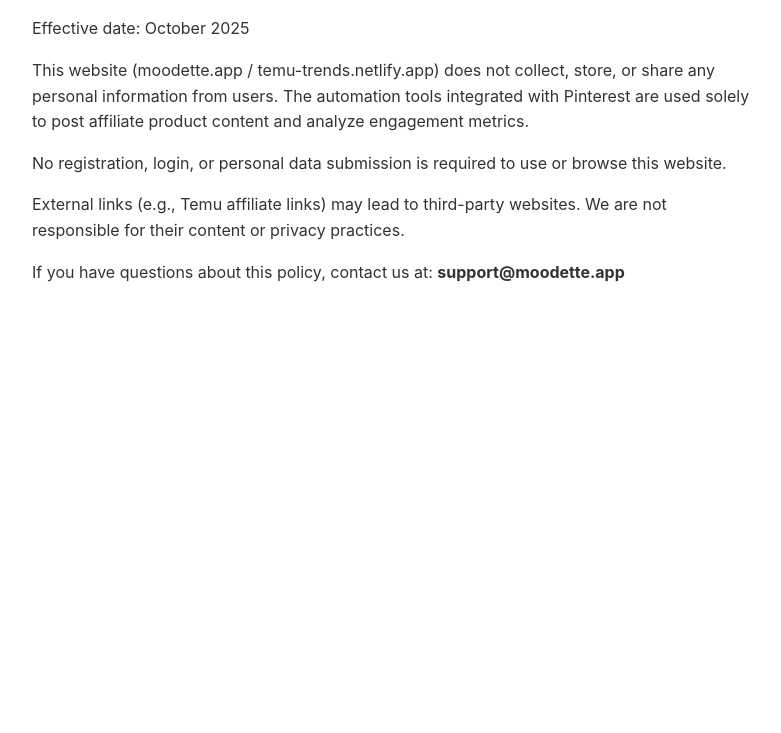
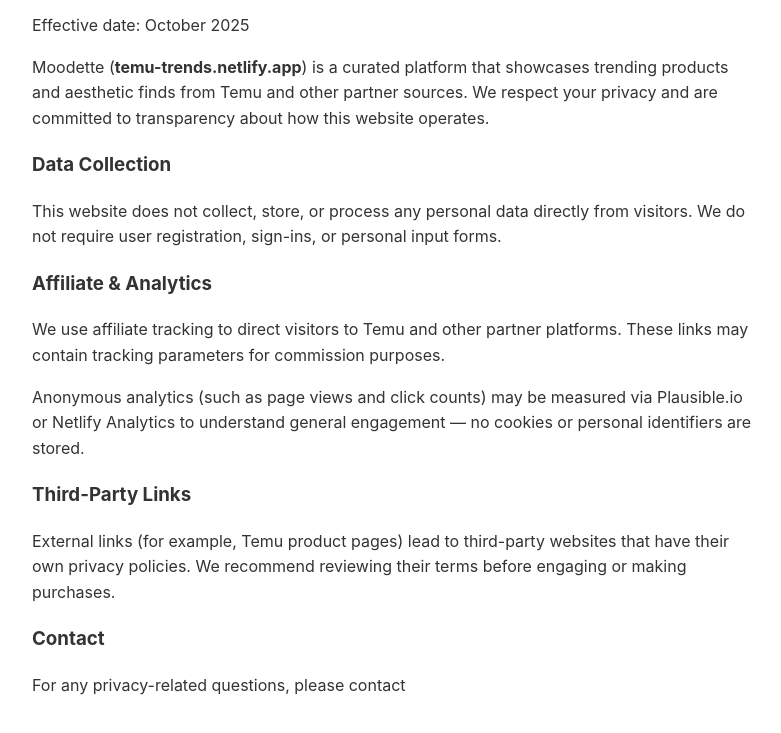
Before and after one commit to tanylee/temu-trends, a plain HTML site: page privacy.html in a window 1280 px wide. Shown: the part 89-822 px from the top of the page, without its empty margins (248-1029 px from the left). Before the commit the page ends 800 px from the top, so only its background shows below. Drawn offline with Linux system fonts and the light colour scheme.

Commit message:
Update privacy.html

```diff
--- a/privacy.html
+++ b/privacy.html
@@ -12,28 +12,46 @@
       margin: 40px auto;
       padding: 0 20px;
       color: #333;
+      background: #fff;
     }
     h1 {
       color: #ff6600;
       font-size: 1.8em;
+      margin-bottom: 10px;
     }
+    a { color: #ff6600; text-decoration: none; }
   </style>
 </head>
 <body>
   <h1>Privacy Policy</h1>
   <p>Effective date: October 2025</p>
+
   <p>
-    This website (moodette.app / temu-trends.netlify.app) does not collect, store, or share any personal information from users.
-    The automation tools integrated with Pinterest are used solely to post affiliate product content and analyze engagement metrics.
+    Moodette (<strong>temu-trends.netlify.app</strong>) is a curated platform that showcases trending products and aesthetic finds from Temu and other partner sources.
+    We respect your privacy and are committed to transparency about how this website operates.
+  </p>
+
+  <h3>Data Collection</h3>
+  <p>
+    This website does not collect, store, or process any personal data directly from visitors.
+    We do not require user registration, sign-ins, or personal input forms.
+  </p>
+
+  <h3>Affiliate & Analytics</h3>
+  <p>
+    We use affiliate tracking to direct visitors to Temu and other partner platforms.
+    These links may contain tracking parameters for commission purposes.
   </p>
   <p>
-    No registration, login, or personal data submission is required to use or browse this website.
+    Anonymous analytics (such as page views and click counts) may be measured via Plausible.io or Netlify Analytics to understand general engagement — no cookies or personal identifiers are stored.
   </p>
+
+  <h3>Third-Party Links</h3>
   <p>
-    External links (e.g., Temu affiliate links) may lead to third-party websites. We are not responsible for their content or privacy practices.
+    External links (for example, Temu product pages) lead to third-party websites that have their own privacy policies.
+    We recommend reviewing their terms before engaging or making purchases.
   </p>
+
+  <h3>Contact</h3>
   <p>
-    If you have questions about this policy, contact us at: <strong>support@moodette.app</strong>
-  </p>
-</body>
-</html>
+    For any privacy-related questions, please contact
```
